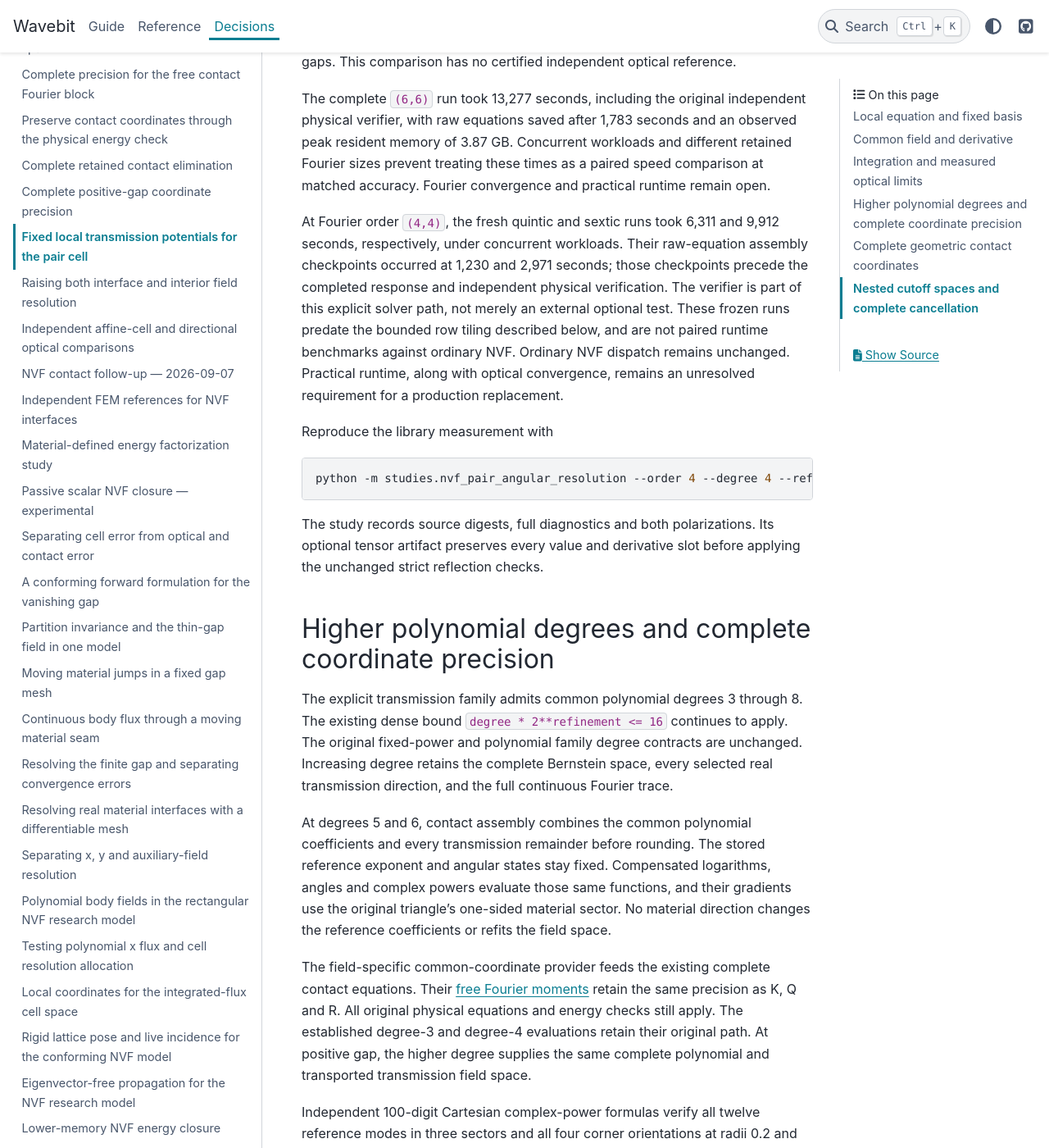
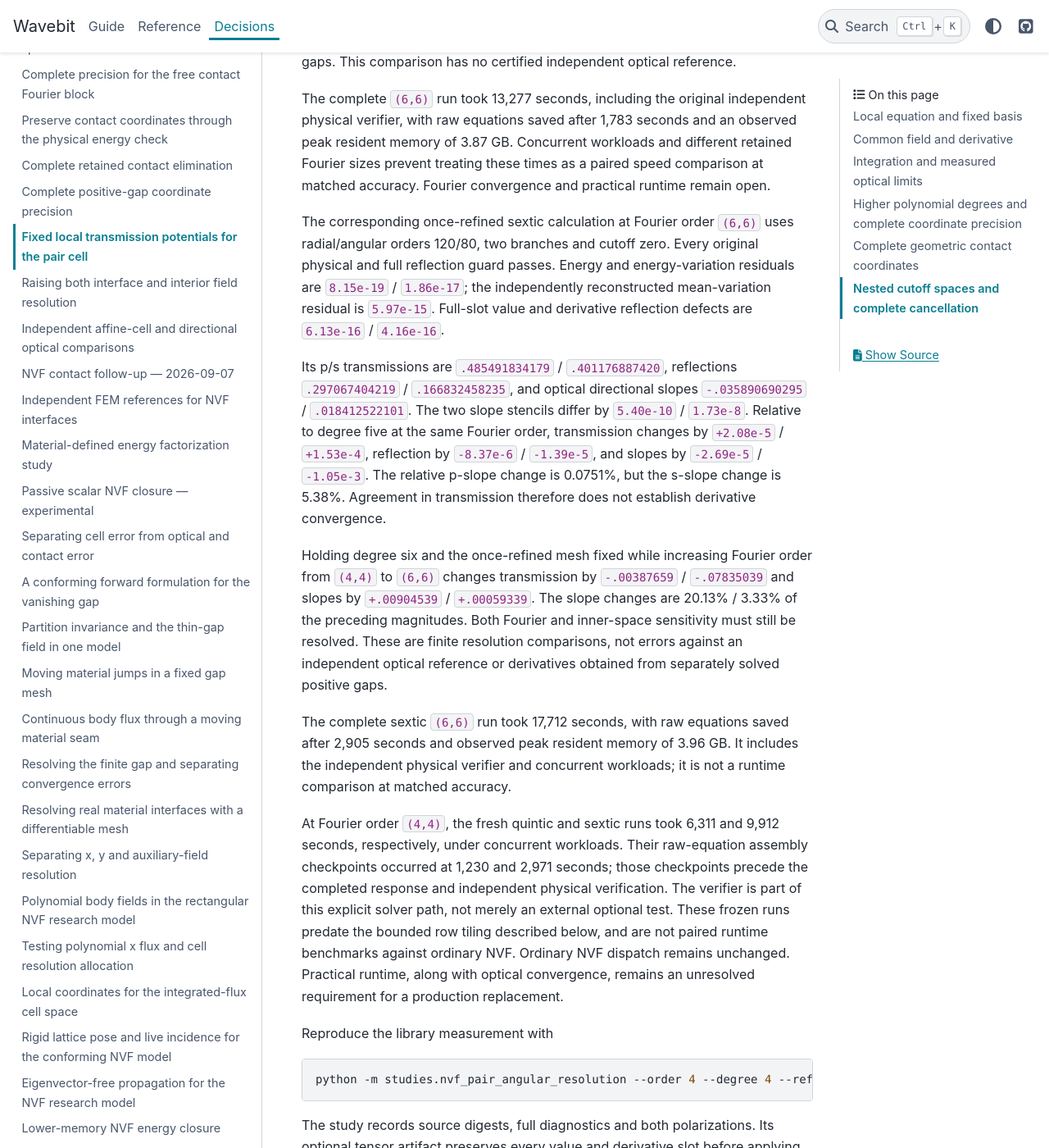
Before and after one commit to fieldalgo/wavebit, a Sphinx documentation site: the page built from docs/nvf-pair-transmission-potentials.md, in a window 1280 px wide and 1400 px high, scrolled down 9545 px. Shown: the whole window at 82% size. Built offline with Sphinx 7.4.7 and the PyData theme 0.15.4, drawn with Linux system fonts in a browser that asks for light colours.

Commit message:
Record sextic Fourier-six contact qualification
Co-authored-by: Codex <noreply@openai.com>

```diff
--- a/docs/nvf-pair-transmission-potentials.md
+++ b/docs/nvf-pair-transmission-potentials.md
@@ -352,9 +352,38 @@ different retained Fourier sizes prevent treating these times as a paired
 speed comparison at matched accuracy. Fourier convergence and practical
 runtime remain open.
 
+The corresponding once-refined sextic calculation at Fourier order `(6,6)`
+uses radial/angular orders 120/80, two branches and cutoff zero. Every
+original physical and full reflection guard passes. Energy and
+energy-variation residuals are `8.15e-19` / `1.86e-17`; the independently
+reconstructed mean-variation residual is `5.97e-15`. Full-slot value and
+derivative reflection defects are `6.13e-16` / `4.16e-16`.
+
+Its p/s transmissions are `.485491834179` / `.401176887420`, reflections
+`.297067404219` / `.166832458235`, and optical directional slopes
+`-.035890690295` / `.018412522101`. The two slope stencils differ by
+`5.40e-10` / `1.73e-8`. Relative to degree five at the same Fourier order,
+transmission changes by `+2.08e-5` / `+1.53e-4`, reflection by `-8.37e-6` /
+`-1.39e-5`, and slopes by `-2.69e-5` / `-1.05e-3`. The relative p-slope
+change is 0.0751%, but the s-slope change is 5.38%. Agreement in transmission
+therefore does not establish derivative convergence.
+
+Holding degree six and the once-refined mesh fixed while increasing Fourier
+order from `(4,4)` to `(6,6)` changes transmission by `-.00387659` /
+`-.07835039` and slopes by `+.00904539` / `+.00059339`. The slope changes
+are 20.13% / 3.33% of the preceding magnitudes. Both Fourier and inner-space
+sensitivity must still be resolved. These are finite resolution comparisons,
+not errors against an independent optical reference or derivatives obtained
+from separately solved positive gaps.
+
+The complete sextic `(6,6)` run took 17,712 seconds, with raw equations
+saved after 2,905 seconds and observed peak resident memory of 3.96 GB.
+It includes the independent physical verifier and concurrent workloads;
+it is not a runtime comparison at matched accuracy.
+
 At Fourier order `(4,4)`, the fresh quintic and sextic runs took 6,311 and
-9,912 seconds, respectively, under concurrent workloads. Their raw-equation assembly checkpoints occurred
-at 1,230 and 2,971 seconds; those checkpoints precede the completed response
+9,912 seconds, respectively, under concurrent workloads. Their raw-equation
+assembly checkpoints occurred at 1,230 and 2,971 seconds; those checkpoints precede the completed response
 and independent physical verification. The verifier is part of this explicit
 solver path, not merely an external optional test. These frozen runs predate
 the bounded row tiling described below, and are not paired runtime benchmarks
```
